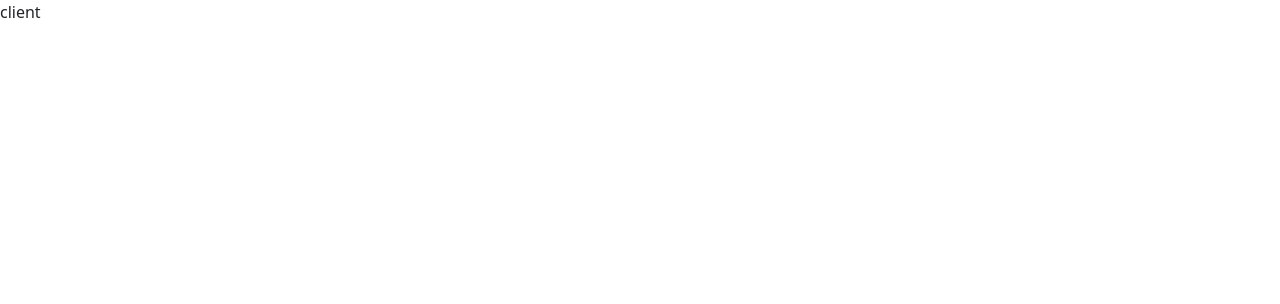
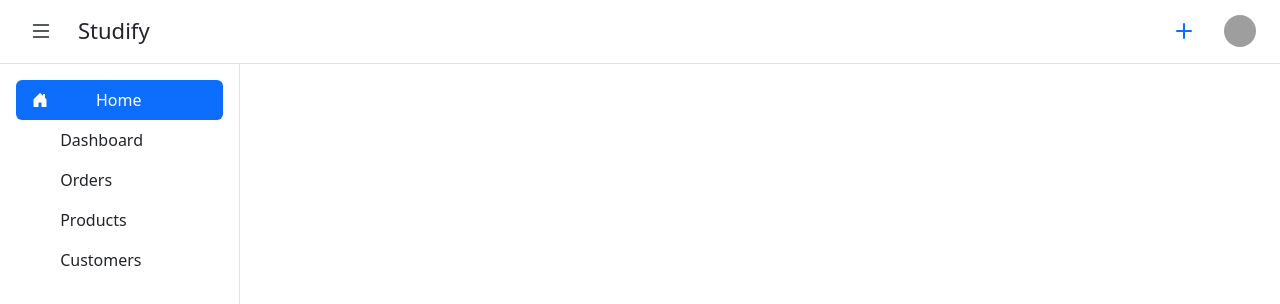
Before and after one commit to Kaito999/studify, an Angular app in the folder client/: page / in a window 1280 px wide. Shown: the top 304 px of the page. Built offline with nearby package versions, Linux system fonts and the light colour scheme; grey boxes are pictures that could not be loaded.

Commit message:
add nav-bar and side-bar

```diff
--- a/client/src/app/app.component.html
+++ b/client/src/app/app.component.html
@@ -1 +1,6 @@
-<p>{{title}}</p>
+<div style="height: 100vh">
+  <app-nav-bar></app-nav-bar>
+  <div class="d-flex" style="height: calc(100%-62px)">
+    <app-side-bar></app-side-bar>
+  </div>
+</div>
--- a/client/src/app/app.module.ts
+++ b/client/src/app/app.module.ts
@@ -4,10 +4,14 @@ import { BrowserModule } from '@angular/platform-browser';
 import { AppRoutingModule } from './app-routing.module';
 import { AppComponent } from './app.component';
 import { BrowserAnimationsModule } from '@angular/platform-browser/animations';
+import { NavBarComponent } from './nav-bar/nav-bar.component';
+import { SideBarComponent } from './side-bar/side-bar.component';
 
 @NgModule({
   declarations: [
-    AppComponent
+    AppComponent,
+    NavBarComponent,
+    SideBarComponent
   ],
   imports: [
     BrowserModule,
--- /dev/null
+++ b/client/src/app/nav-bar/nav-bar.component.html
@@ -0,0 +1,87 @@
+<header
+  class="p-2 ps-3 border-bottom bg-red position-sticky"
+  style="height: 4rem"
+>
+  <div class="container-fluid px-0">
+    <div
+      class="d-flex flex-wrap align-items-center justify-content-center justify-content-lg-start"
+    >
+      <div class="flex-grow-1">
+        <div class="d-flex flex-row align-items-center">
+          <div class="me-1">
+            <button class="btn btn-white">
+              <svg
+                xmlns="http://www.w3.org/2000/svg"
+                width="24"
+                height="24"
+                fill="currentColor"
+                class="bi bi-list"
+                viewBox="0 0 16 16"
+              >
+                <path
+                  fill-rule="evenodd"
+                  d="M2.5 12a.5.5 0 0 1 .5-.5h10a.5.5 0 0 1 0 1H3a.5.5 0 0 1-.5-.5m0-4a.5.5 0 0 1 .5-.5h10a.5.5 0 0 1 0 1H3a.5.5 0 0 1-.5-.5m0-4a.5.5 0 0 1 .5-.5h10a.5.5 0 0 1 0 1H3a.5.5 0 0 1-.5-.5"
+                />
+              </svg>
+            </button>
+          </div>
+          <h1 class="d-flex justify-content-center align-items-center">
+            <a href="#" class="text-decoration-none"> </a>
+          </h1>
+          <ul
+            class="nav col-12 col-lg-auto me-lg-auto mb-2 justify-content-center mb-md-0"
+          >
+            <li>
+              <a href="#" class="nav-link px-2 link-secondary"
+                ><span
+                  class="text-dark"
+                  style="
+                    font-size: 1.375rem;
+                    font-weight: 400;
+                    line-height: 1.75rem;
+                  "
+                  >Studify</span
+                ></a
+              >
+            </li>
+          </ul>
+        </div>
+      </div>
+
+      <div class="d-flex flex-end align-items-center flex-row">
+        <div class="d-flex align-items-center me-4">
+          <a href="#" class="d-block link-body-emphasis text-decoration-none">
+            <svg
+              xmlns="http://www.w3.org/2000/svg"
+              width="32"
+              height="32"
+              fill="currentColor"
+              class="bi bi-plus"
+              viewBox="0 0 16 16"
+            >
+              <path
+                d="M8 4a.5.5 0 0 1 .5.5v3h3a.5.5 0 0 1 0 1h-3v3a.5.5 0 0 1-1 0v-3h-3a.5.5 0 0 1 0-1h3v-3A.5.5 0 0 1 8 4"
+              />
+            </svg>
+          </a>
+        </div>
+        <div class="me-3">
+          <a
+            href="#"
+            class="d-block link-body-emphasis text-decoration-none"
+            data-bs-toggle="dropdown"
+            aria-expanded="false"
+          >
+            <img
+              src="https://github.com/mdo.png"
+              alt="mdo"
+              width="32"
+              height="32"
+              class="rounded-circle"
+            />
+          </a>
+        </div>
+      </div>
+    </div>
+  </div>
+</header>
--- /dev/null
+++ b/client/src/app/side-bar/side-bar.component.html
@@ -0,0 +1,64 @@
+<div
+  class="d-flex flex-column flex-grow p-3"
+  style="
+    width: 15rem;
+    border-right: 1px solid #dee2e6;
+    height: calc(100vh - 4rem);
+  "
+>
+  <ul class="nav nav-pills flex-column mb-auto">
+    <li class="nav-item">
+      <a
+        href="#"
+        class="nav-link d-flex align-items-center active"
+        aria-current="page"
+      >
+        <svg
+          xmlns="http://www.w3.org/2000/svg"
+          width="16"
+          height="16"
+          fill="currentColor"
+          class="bi bi-house-door-fill"
+          viewBox="0 0 16 16"
+        >
+          <path
+            d="M6.5 14.5v-3.505c0-.245.25-.495.5-.495h2c.25 0 .5.25.5.5v3.5a.5.5 0 0 0 .5.5h4a.5.5 0 0 0 .5-.5v-7a.5.5 0 0 0-.146-.354L13 5.793V2.5a.5.5 0 0 0-.5-.5h-1a.5.5 0 0 0-.5.5v1.293L8.354 1.146a.5.5 0 0 0-.708 0l-6 6A.5.5 0 0 0 1.5 7.5v7a.5.5 0 0 0 .5.5h4a.5.5 0 0 0 .5-.5"
+          />
+        </svg>
+        <span class="ms-5">Home</span>
+      </a>
+    </li>
+    <li>
+      <a href="#" class="nav-link link-dark">
+        <svg class="bi me-2" width="16" height="16">
+          <use xlink:href="#speedometer2"></use>
+        </svg>
+        Dashboard
+      </a>
+    </li>
+    <li>
+      <a href="#" class="nav-link link-dark">
+        <svg class="bi me-2" width="16" height="16">
+          <use xlink:href="#table"></use>
+        </svg>
+        Orders
+      </a>
+    </li>
+    <li>
+      <a href="#" class="nav-link link-dark">
+        <svg class="bi me-2" width="16" height="16">
+          <use xlink:href="#grid"></use>
+        </svg>
+        Products
+      </a>
+    </li>
+    <li>
+      <a href="#" class="nav-link link-dark">
+        <svg class="bi me-2" width="16" height="16">
+          <use xlink:href="#people-circle"></use>
+        </svg>
+        Customers
+      </a>
+    </li>
+  </ul>
+</div>
--- a/client/src/index.html
+++ b/client/src/index.html
@@ -1,13 +1,13 @@
-<!doctype html>
+<!DOCTYPE html>
 <html lang="en">
-<head>
-  <meta charset="utf-8">
-  <title>Client</title>
-  <base href="/">
-  <meta name="viewport" content="width=device-width, initial-scale=1">
-  <link rel="icon" type="image/x-icon" href="favicon.ico">
-</head>
-<body>
-  <app-root></app-root>
-</body>
+  <head>
+    <meta charset="utf-8" />
+    <title>Client</title>
+    <base href="/" />
+    <meta name="viewport" content="width=device-width, initial-scale=1" />
+    <link rel="icon" type="image/x-icon" href="favicon.ico" />
+  </head>
+  <body>
+    <app-root class=""></app-root>
+  </body>
 </html>
--- a/client/src/styles.scss
+++ b/client/src/styles.scss
@@ -5,3 +5,9 @@
 
 /* Importing Datepicker SCSS file. */
 @import "node_modules/ngx-bootstrap/datepicker/bs-datepicker";
+
+body,
+html {
+  margin: 0;
+  border: 0;
+}
```
Also changed, not shown: client/src/app/nav-bar/nav-bar.component.ts (added, +10 -0 lines), client/src/app/side-bar/side-bar.component.ts (added, +10 -0 lines), client/src/app/nav-bar/nav-bar.component.scss (added), client/src/app/side-bar/side-bar.component.scss (added).
